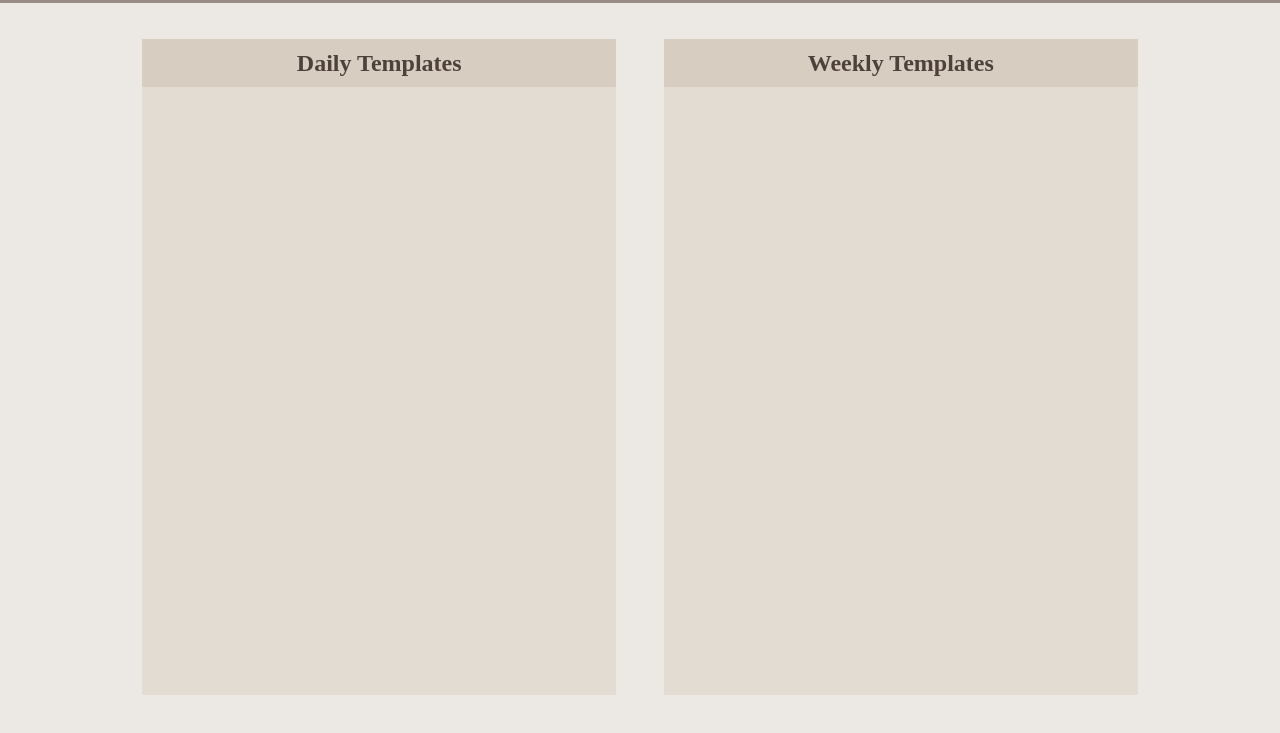
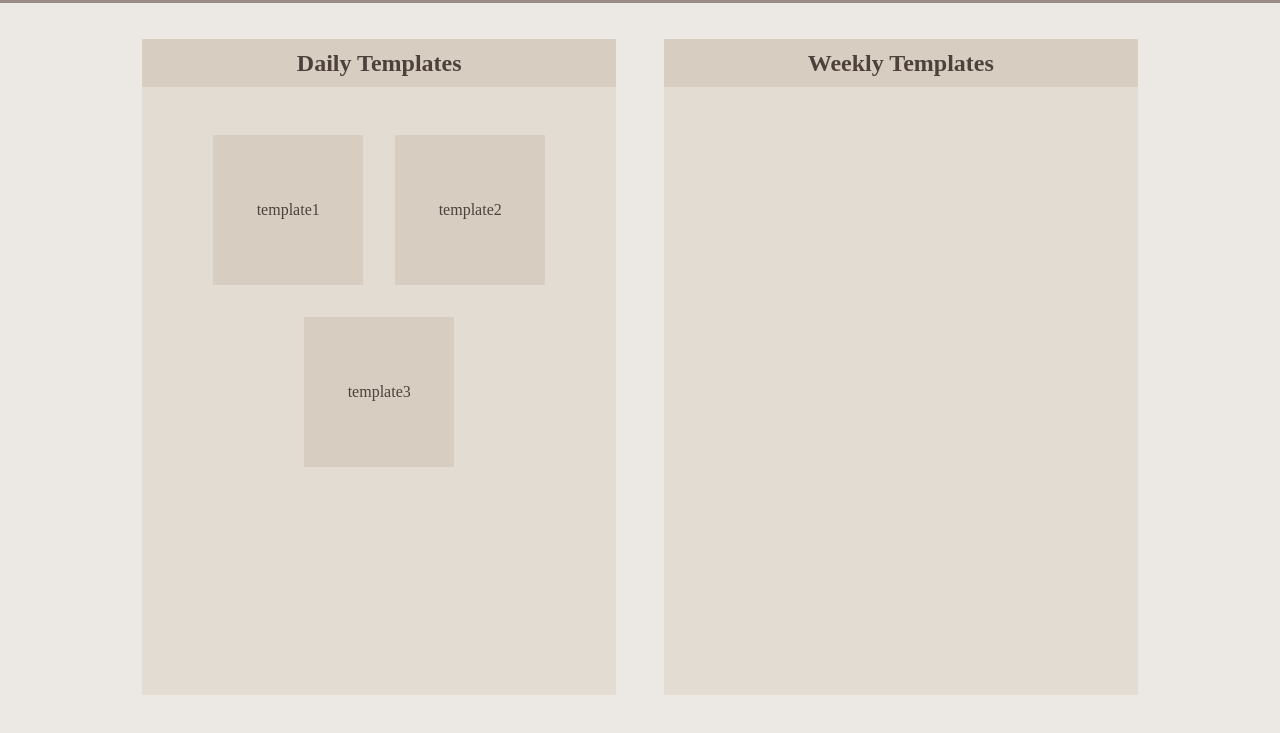
Before and after one commit to xDrewCodes/electron-planner, an Electron app: page html/day.html in a window 1280 px wide. Shown: the part 33-766 px from the top of the page. Drawn offline with Linux system fonts and the light colour scheme; a web font is replaced by a local one.

Commit message:
Day page templaste and task loading, but no edit

```diff
--- a/data/templates.json
+++ b/data/templates.json
@@ -1,18 +1,81 @@
 {
-    "templates": {
-        "dayTemplates": [
+    "day": [
         {
-                "template1": [
+            "templateName": "template1",
+            "tasks": [
                 {
-                        "title": "Do stuff",
-                        "startTime": "now"
+                    "title": "Shower",
+                    "startTime": "2025-01-22T10:00:00.000Z"
                 },
                 {
-                        "title": "Do more stuff",
-                        "startTime": "in a few"
+                    "title": "Read",
+                    "startTime": "2025-01-22T10:30:00.000Z"
+                },
+                {
+                    "title": "Eat Breakfast",
+                    "startTime": "2025-01-22T11:30:00.000Z"
+                },
+                {
+                    "title": "Enchanted Journal",
+                    "startTime": "2025-01-22T12:00:00.000Z"
+                },
+                {
+                    "title": "Stretch",
+                    "startTime": "2025-01-22T12:15:00.000Z"
+                },
+                {
+                    "title": "Be Calm",
+                    "startTime": "2025-01-22T12:35:00.000Z"
+                },
+                {
+                    "title": "Say Affirmations",
+                    "startTime": "2025-01-22T12:45:00.000Z"
+                },
+                {
+                    "title": "Music",
+                    "startTime": "2025-01-22T12:55:00.000Z"
+                },
+                {
+                    "title": "Start Coding",
+                    "startTime": "2025-01-22T13:00:00.000Z"
+                },
+                {
+                    "title": "Make Lunch",
+                    "startTime": "2025-01-22T17:00:00.000Z"
+                },
+                {
+                    "title": "Reply Texts",
+                    "startTime": "2025-01-22T17:30:00.000Z"
+                },
+                {
+                    "title": "Code More",
+                    "startTime": "2025-01-22T18:00:00.000Z"
+                },
+                {
+                    "title": "Walk Outside",
+                    "startTime": "2025-01-22T20:00:00.000Z"
+                },
+                {
+                    "title": "Guitar",
+                    "startTime": "2025-01-22T20:30:00.000Z"
+                },
+                {
+                    "title": "Enchanted Journal",
+                    "startTime": "2025-01-22T21:15:00.000Z"
+                },
+                {
+                    "title": "Guitar",
+                    "startTime": "2025-01-22T21:35:00.000Z"
+                },
+                {
+                    "title": "Free Time",
+                    "startTime": "2025-01-22T22:20:00.000Z"
                 }
-                ],
-                "template2": [
+            ]
+        },
+        {
+            "templateName": "template2",
+            "tasks": [
                 {
                     "title": "Relax",
                     "starTime": "whenever"
@@ -21,8 +84,11 @@
                     "title": "maybe be productive",
                     "starTime": "later"
                 }
-                ],
-                "template3": [
+            ]
+        },
+        {
+            "templateName": "template3",
+            "tasks": [
                 {
                     "title": "go to church",
                     "startTime": "when it starts"
@@ -34,7 +100,7 @@
             ]
         }
     ],
-        "weekTemplates": [
+    "week": [
         {
             "templateWeek1": [
                 {
@@ -50,4 +116,3 @@
         }
     ]
 }
-}
--- a/html/day.html
+++ b/html/day.html
@@ -31,16 +31,22 @@
                 <div class="node__title--container">
                     <h3 class="node__title">Daily Templates</h3>
                 </div>
+                <div class="day__templates--container">
+
+                </div>
             </div>
             <div class="week__template--node node">
                 <div class="node__title--container">
                     <h3 class="node__title">Weekly Templates</h3>
                 </div>
+                <div class="week__templates--container">
+
+                </div>
             </div>
         </div>
     </div>
     <script>
-        const { ipcRenderer } = require('electron');
+        const { ipcRenderer } = require('electron')
 
         document.getElementsByClassName('nav__minimize')[0].addEventListener('click', () => {
             ipcRenderer.send('minimize-window');
--- a/main.js
+++ b/main.js
@@ -19,7 +19,7 @@ function createWindow() {
     }
   });
 
-  mainWindow.loadFile('dash.html');
+  mainWindow.loadFile('./html/dash.html');
 
   // Handle minimize, maximize, and close events
   ipcMain.on('minimize-window', () => {
--- a/scripts/dash.js
+++ b/scripts/dash.js
@@ -1,13 +1,13 @@
 function setTasks() {
     // Fetch the tasks from the JSON file
-    fetch('../data/tasks.json')
+    fetch('../data/templates.json')
         .then(response => response.json())
         .then(tasks => {
             const now = new Date();
             let lastTaskDiv = null;
 
             // Update task times for the current day
-            tasks = updateTaskTimes(tasks);
+            tasks = updateTaskTimes(tasks.day[0].tasks);
 
             // Clear the task container
             const taskContainer = document.getElementsByClassName('tasks__container')[0];
--- a/scripts/day.js
+++ b/scripts/day.js
@@ -0,0 +1,69 @@
+
+function setTemplates() {
+    // Fetch the tasks from the JSON file
+    fetch('../data/templates.json')
+    .then(response => response.json())
+    .then(templates => {
+        const now = new Date();
+        let lastTemplateDiv = null
+
+        const dayContainer = document.getElementsByClassName('day__templates--container')[0]
+        const weekContainer = document.getElementsByClassName('week__templates--container')[0]
+
+        let dayTemplates = templates.day.map((template) => {
+            return `<div class="day__template--item">${template.templateName}</div>`
+        }).join('')
+
+        dayContainer.innerHTML = dayTemplates
+
+        // Add event listener to each day template item
+        const dayTemplateItems = dayContainer.getElementsByClassName('day__template--item');
+        for (let item of dayTemplateItems) {
+            item.addEventListener('click', function () {
+                editTemplate(this, dayContainer, templates);
+            });
+        }
+
+    })
+    .catch(error => {
+        console.error('Error loading the tasks.json file:', error)
+    })
+}
+
+
+function editTemplate(templateEl, dayContainer, templates) {
+
+    dayContainer.innerHTML = '';
+
+    const template = templates.day.find(t => t.templateName == templateEl.textContent)
+
+    dayContainer.innerHTML += `<div class="task__item task__item--current" style="font-size: 20px;">${template.templateName}</div>`;
+
+    template.tasks.forEach((t) => {
+        const taskItem = document.createElement('div');
+        taskItem.className = 'task__item';
+        taskItem.innerHTML = t.title;
+        taskItem.addEventListener('click', function() {
+            const input = document.createElement('input');
+            input.type = 'text';
+            input.value = t.title;
+            taskItem.innerHTML = '';
+            taskItem.appendChild(input);
+            input.focus();
+            input.addEventListener('change', function() {
+                taskItem.innerHTML = input.value;
+                updateTaskInTemplate(template.templateName, t.title, input.value);
+            });
+        });
+        dayContainer.appendChild(taskItem);
+    })
+
+}
+
+
+
+
+
+
+
+setTemplates()
--- a/style.css
+++ b/style.css
@@ -244,12 +244,66 @@ nav * {
 .day__template--node,
 .week__template--node {
     width: 40%;
-    margin: 0 calc( var( --dashboard__spacing ) / 2 )
+    margin: 0 calc( var( --dashboard__spacing ) / 2 );
+    flex-direction: column;
 }
 
 
 /* day */
 
+.day__templates--container {
+    display: flex;
+    align-items: center;
+    justify-content: center;
+    flex-wrap: wrap;
+    margin-top: 32px;
+    overflow-x: hidden;
+    overflow-y: scroll;
+}
+
+.day__templates--container::-webkit-scrollbar {
+    display: none;
+}
+
+.day__template--item {
+    background-color: var( --card__color__normal );
+    height: 150px;
+    width: 150px;
+    margin: 16px;
+    display: flex;
+    justify-content: center;
+    align-items: center;
+    color: var( --text__color__dark );
+    font: 16px 'Sometype Mono';
+}
+
+.day__template--item:hover {
+    filter: brightness(0.9);
+}
+
+.day__template--node .task__item {
+    width: 65%;
+    height: 60px;
+    margin: 8px;
+    display: flex;
+    justify-content: center;
+    align-items: center;
+    font: 16px 'Sometype Mono';
+    position: relative;
+}
+
+.day__template--node .task__item::after {
+    content: 'Edit';
+    position: absolute;
+    right: 8px;
+    font-size: 16px;
+    visibility: hidden;
+}
+
+.day__template--node .task__item:hover:after {
+    visibility: visible;
+    cursor: pointer;
+}
 
 
 
```
Also changed, not shown: html/dash.html (+1 -1 lines), scripts/jsonStuff.cjs (added, +39 -0 lines). Lines whose indentation alone changed are shown as unchanged.
